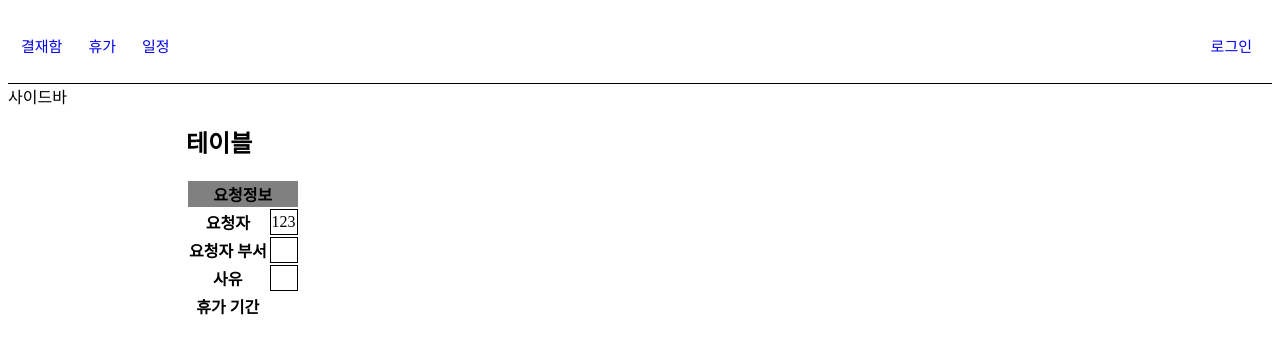
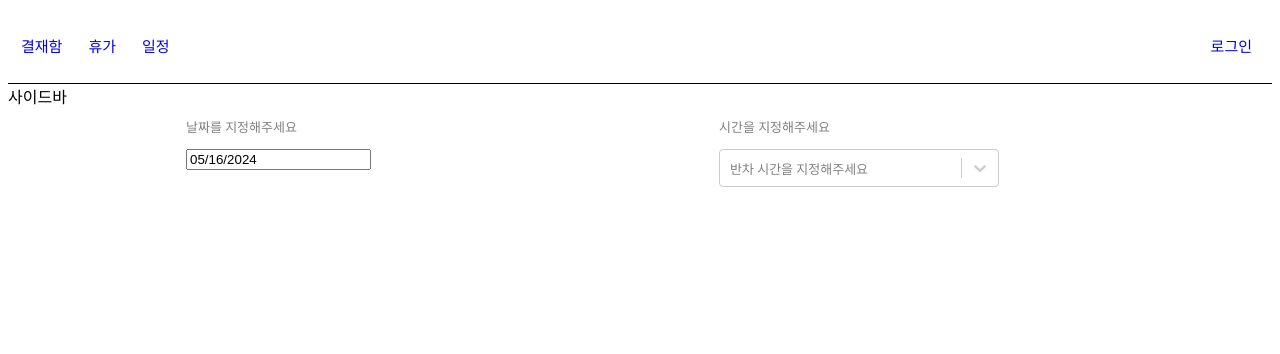
Before and after one commit to JxxHxxx/confirm-service-fe, a React (Vite) app in the folder confirm-fe/: page /schedule in a window 1280 px wide. Shown: the top 354 px of the page. Built offline with nearby package versions, Linux system fonts and the light colour scheme.

Commit message:
FEAT 반차 양식 개발중

```diff
--- a/confirm-fe/package.json
+++ b/confirm-fe/package.json
@@ -16,10 +16,12 @@
     "react": "^18.2.0",
     "react-calendar": "^5.0.0",
     "react-cookie": "^7.1.2",
+    "react-datepicker": "^6.9.0",
     "react-dom": "^18.2.0",
     "react-icons": "^5.2.1",
     "react-modal": "^3.16.1",
     "react-router-dom": "^6.22.3",
+    "react-select": "^5.8.0",
     "sort-by": "^1.2.0"
   },
   "devDependencies": {
--- a/confirm-fe/src/components/select/Select.jsx
+++ b/confirm-fe/src/components/select/Select.jsx
@@ -1,7 +1,7 @@
-import { Fragment, useEffect } from "react";
+import { Fragment } from "react";
 import '../../css/Select.css'
 
-export default function Select({ cn = '', options, handleOnChangeOption = () => { } }) {
+export default function Select({ cn = 'basic-sl', options, handleOnChangeOption = () => { } }) {
 
     return (
         <Fragment>
--- a/confirm-fe/src/css/Input.css
+++ b/confirm-fe/src/css/Input.css
@@ -23,4 +23,8 @@
    left: 100%;
 }
 
-.basic-sb:focus {}
+.basic-dp input {
+    width: 200px;
+    height: 30px;
+    padding-left: 5px;
+}
--- a/confirm-fe/src/css/Select.css
+++ b/confirm-fe/src/css/Select.css
@@ -9,3 +9,10 @@
 .basic-sl:focus {
     border: 2px solid #0b57d0;
 }
+
+
+.basic-slnr {
+    height:40px;
+    width: 280px;
+    font-size: 13px;
+}
--- a/confirm-fe/src/page/schedule/Schedule.jsx
+++ b/confirm-fe/src/page/schedule/Schedule.jsx
@@ -1,31 +1,52 @@
 import { Header } from "../../components/layout/Header";
+import DatePicker from 'react-datepicker';
+import ReactSelect from 'react-select';
 import Page from "../../components/layout/Page";
+import { useState } from "react";
+
+import "react-datepicker/dist/react-datepicker.css"
+import "../../css/Input.css"
+import { convertDate } from "../../converter/DateTimeConvert";
+
 export default function Schedule() {
+  const [time, setTime] = useState();
+  const [vacationDate, setVacationDate] = useState(convertDate(new Date()));
+
+  // API 로 대체
+  const options = [
+    { startTime: '09:00', endTime: '13:00', label: '09:00 ~ 13:00' },
+    { startTime: '10:00', endTime: '14:00', label: '10:00 ~ 14:00' },
+    { startTime: '11:00', endTime: '15:00', label: '11:00 ~ 15:00' },
+    { startTime: '11:00', endTime: '17:00', label: '13:00 ~ 17:00' },
+    { startTime: '11:00', endTime: '18:00', label: '14:00 ~ 18:00' }
+  ]
+  // API 로 대체
+
   return (
     <Page header={<Header />} sidebar={<div>사이드바</div>}>
-      <h2>테이블</h2>
-      <table>
-        <tr>
-          <th colSpan={2} style={{ backgroundColor: "grey" }}>
-            요청정보
-          </th>
-        </tr>
-        <tr>
-          <th>요청자</th>
-          <td>123</td>
-        </tr>
-        <tr>
-          <th>요청자 부서</th>
-          <td></td>
-        </tr>
-        <tr>
-          <th>사유</th>
-          <td></td>
-        </tr>
-        <tr>
-          <th>휴가 기간</th>
-        </tr>
-      </table>
+      <div style={{ display: 'grid', gridTemplateColumns: '4fr 4fr' }}>
+        <div>
+          <p style={{ 'color': 'grey', 'fontSize': '13px' }}>날짜를 지정해주세요</p>
+          <div>
+            <DatePicker
+              className="basic-dp"
+              // showIcon
+              required
+              selected={vacationDate}
+              onChange={(value) => setVacationDate(convertDate(value))}
+            />
+          </div>
+        </div>
+        <div>
+          <p style={{ 'color': 'grey', 'fontSize': '13px' }}>시간을 지정해주세요</p>
+          <ReactSelect
+            className="basic-slnr"
+            options={options}
+            onChange={setTime}
+            placeholder={'반차 시간을 지정해주세요'}
+            noOptionsMessage={() => alert('없음')} />
+        </div>
+      </div>
     </Page>
   );
 }
--- a/confirm-fe/src/page/vacation/HalfDayForm.jsx
+++ b/confirm-fe/src/page/vacation/HalfDayForm.jsx
@@ -1,16 +1,91 @@
-import { Fragment } from "react";
+import { Fragment, useState } from "react";
+import { convertDate } from "../../converter/DateTimeConvert";
+import DatePicker from 'react-datepicker';
+import ReactSelect from 'react-select';
 import '../../css/layout/Form.css';
-import Button from '../../components/button/Button';
+import "react-datepicker/dist/react-datepicker.css"
+import "../../css/Input.css"
+import { applyVacation } from "../../api/vacationApi";
+import Button from "../../components/button/Button";
+import { ApplyVacationTransfer } from "../../transfer/ApplyVacationTransfer";
 
-export default function HalfDayForm() {
+export default function HalfDayForm({ vacationType }) {
+    const [vacationForm, setVacationForm] = useState({
+        date: convertDate(new Date()),
+        startTime: '',
+        endTime: '',
+        reason: '',
+        delegatorId: '',
+        delegatorName: ''
+
+    })
+
+    const handleSetDate = (date) => {
+        setVacationForm(prev => ({
+            ...prev,
+            date: convertDate(date)
+        }))
+    }
+
+    const handleSetTime = (time) => {
+        setVacationForm(prev => ({
+            ...prev,
+            startTime: time.startTime,
+            endTime: time.endTime
+        }))
+    }
+
+    // API 로 대체
+    const options = [
+        { startTime: '09:00', endTime: '13:00', label: '09:00 ~ 13:00' },
+        { startTime: '10:00', endTime: '14:00', label: '10:00 ~ 14:00' },
+        { startTime: '11:00', endTime: '15:00', label: '11:00 ~ 15:00' },
+        { startTime: '11:00', endTime: '17:00', label: '13:00 ~ 17:00' },
+        { startTime: '11:00', endTime: '18:00', label: '14:00 ~ 18:00' }
+    ]
+
+    const handleApplyVacation = async () => {
+        const vacationDuration = {
+            startDateTime: vacationForm.date + 'T' + vacationForm.startTime,
+            endDateTime: vacationForm.date + 'T' + vacationForm.endTime
+        }
+
+
+        const delegator = { delegatorId: '', delegatorName: '' }
+
+        const requestVacationForm = new ApplyVacationTransfer(vacationType, 'DEDUCT', vacationDuration, vacationForm.reason, delegator);
+
+        const response = await applyVacation(requestVacationForm);
+        console.log(response);
+    }
+    // API 로 대체
 
     return (<Fragment>
-        <div className="basic-f">
-            {/* <h3>반차 신청 폼</h3> */}
-            <p>일자</p>
-            <p>오전/오후</p>
-            <p>시간 지정</p>
-            <Button cn="basic-button" name="생성"></Button>
+        <div style={{ display: 'grid', gridTemplateColumns: '4fr 4fr 4fr' }}>
+            <div>
+                <p style={{ 'color': 'grey', 'fontSize': '13px' }}>날짜를 지정해주세요</p>
+                <div className="basic-dp">
+                    <DatePicker
+                        required
+                        dateFormat="yyyy-MM-dd"
+                        selected={vacationForm.date}
+                        onChange={(date) => handleSetDate(date)}
+                    />
+                </div>
+            </div>
+            <div>
+                <p style={{ 'color': 'grey', 'fontSize': '13px' }}>시간을 지정해주세요</p>
+                <ReactSelect
+                    className="basic-slnr"
+                    options={options}
+                    onChange={handleSetTime}
+                    placeholder={'반차 시간을 지정해주세요'}
+                    noOptionsMessage={() => alert('없음')} />
+            </div>
+        </div>
+        <div>
+            <Button name="신청"
+                onClick={handleApplyVacation} />
         </div>
     </Fragment>)
 }
--- a/confirm-fe/src/page/vacation/VacationApplyForm.jsx
+++ b/confirm-fe/src/page/vacation/VacationApplyForm.jsx
@@ -18,16 +18,16 @@ export function VacationApplyForm() {
             <form>
                 <RadioGroup label="휴가 유형">
                     <Radio
-                        name="more_day"
-                        value="more_day"
-                        checked={vacationType === "more_day" ? true : false}
+                        name="MORE_DAY"
+                        value="MORE_DAY"
+                        checked={vacationType === "MORE_DAY" ? true : false}
                         onChange={handleOnChange}>
                         연차
                     </Radio>
                     <Radio
-                        name="half"
-                        value="half"
-                        checked={vacationType === "half" ? true : false}
+                        name="HALF_MORNING"
+                        value="HALF_MORNING"
+                        checked={vacationType === "HALF_MORNING" ? true : false}
                         onChange={handleOnChange}>
                         반차
                     </Radio>
@@ -40,8 +40,8 @@ export function VacationApplyForm() {
                     </Radio>
                 </RadioGroup>
             </form>
-            {vacationType === 'more_day' && <MoreDayForm vacationType={vacationType} />}
-            {vacationType === 'half' && <HalfDayForm />}
+            {vacationType === 'MORE_DAY' && <MoreDayForm vacationType={vacationType} />}
+            {vacationType === 'HALF_MORNING' && <HalfDayForm vacationType={vacationType}/>}
             {vacationType === 'special' && <h2>경조사 신청 폼</h2>}
         </Fragment>
     )
--- /dev/null
+++ b/confirm-fe/src/transfer/ApplyVacationTransfer.js
@@ -0,0 +1,26 @@
+export class ApplyVacationTransfer {
+    constructor(
+        vacationType = '',
+        leaveDeduct = 'DEDUCT',
+        vacationDuration = {},
+        reason = '',
+        delegator = { delegatorId: '', delegatorName : ''}) {
+        this.requesterId = sessionStorage.getItem('memberId');
+        this.requesterName = sessionStorage.getItem('name');
+        this.departmentId = sessionStorage.getItem('departmentId');
+        this.departmentName = sessionStorage.getItem('departmentName');
+
+        this.vacationType = vacationType;
+        this.leaveDeduct = leaveDeduct;
+        this.requestVacationDurations = [
+            {
+                startDateTime: vacationDuration.startDateTime,
+                endDateTime: vacationDuration.endDateTime
+            }
+        ],
+        this.title = '휴가신청서';
+        this.reason = reason;
+        this.delegatorId = delegator.delegatorId;
+        this.delegatorName = delegator.delegatorName;
+    }
+}
```
Also changed, not shown: 1 other file (tests, documents, lock files or other folders).
